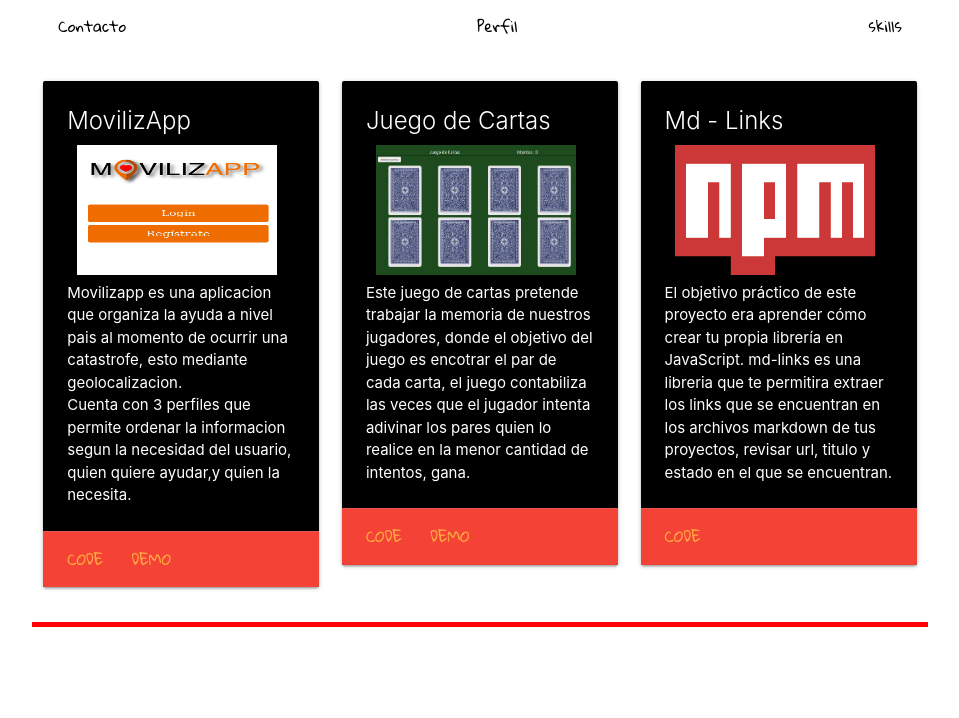
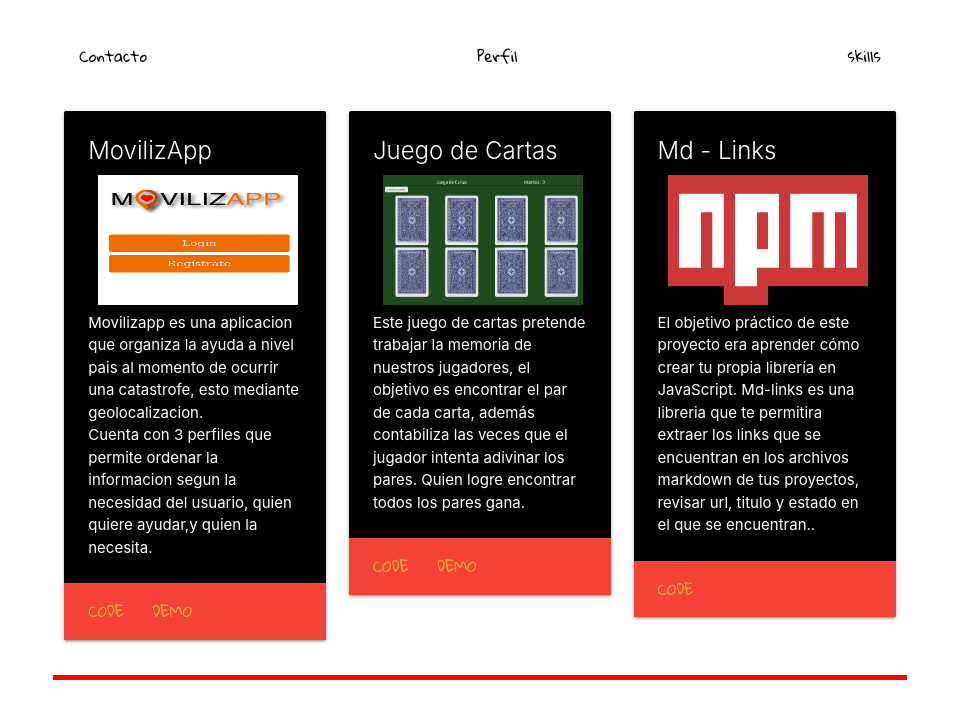
Before and after one commit to scarleette/Portafolio-II, a plain HTML site: page proyectos/index.html in a window 1280 px wide. Shown: the whole page, without its empty margins (160-1119 px from the left). Drawn offline with nearby package versions, Linux system fonts and the light colour scheme.

Commit message:
modificacion en texto de proyectos

```diff
--- a/contactos/style.css
+++ b/contactos/style.css
@@ -2,6 +2,7 @@
     margin: 0%;
     padding: 0%;
   }
+
 
   a {
   color: black;
--- a/perfil/style.css
+++ b/perfil/style.css
@@ -5,7 +5,6 @@
 
   body {
    padding: 3em;
-   /* background-color: black; */
   }
 
   .contenedorHeader{
@@ -37,7 +36,6 @@
 
   img {
 
-    /* border-radius: 10%; */
     width: 500px;
     height: 350px;
     margin-top: 60px;
--- a/proyectos/index.html
+++ b/proyectos/index.html
@@ -54,9 +54,8 @@
 					<span class="card-title">Juego de Cartas</span>
 					<img src="../fotos/Captura de pantalla de 2018-10-18 23-38-03.png" alt="">
 					<p>Este juego de cartas pretende trabajar la memoria de nuestros jugadores,
-						donde el objetivo del juego es encotrar el par de cada carta,
-						el juego contabiliza las veces que el jugador intenta adivinar los pares
-						quien lo realice en la menor cantidad de intentos, gana.
+					el objetivo es encontrar el par de cada carta, además contabiliza las veces
+					que el jugador intenta adivinar los pares. Quien logre encontrar todos los pares gana.
 					</p>
 				</div>
 				<div class="card-action red">
@@ -70,10 +69,10 @@
 						<div class="card-content white-text">
 							<span class="card-title">Md - Links</span>
 							<img src="../fotos/npm.png" alt="">
-							<p>El objetivo práctico de este proyecto era aprender cómo crear tu propia librería en JavaScript.
-								md-links es una libreria que te permitira extraer los links
-								que se encuentran en los archivos markdown de tus proyectos, revisar url,
-								titulo y estado en el que se encuentran.</p>
+							<p>El objetivo práctico de este proyecto era aprender cómo crear tu propia librería
+								 en JavaScript. Md-links es una libreria que te permitira extraer los links que
+								  se encuentran en los archivos markdown de tus proyectos, revisar url,
+								  titulo y estado en el que se encuentran..</p>
 						</div>
 						<div class="card-action red">
 								<a href="https://github.com/scarleette/scl-2018-01-FE-markdown">CODE</a>
--- a/proyectos/style.css
+++ b/proyectos/style.css
@@ -1,6 +1,10 @@
 * {
     margin: 0%;
     padding: 0%;
+  }
+
+  body {
+    padding: 2em;
   }
 
   a {
```
